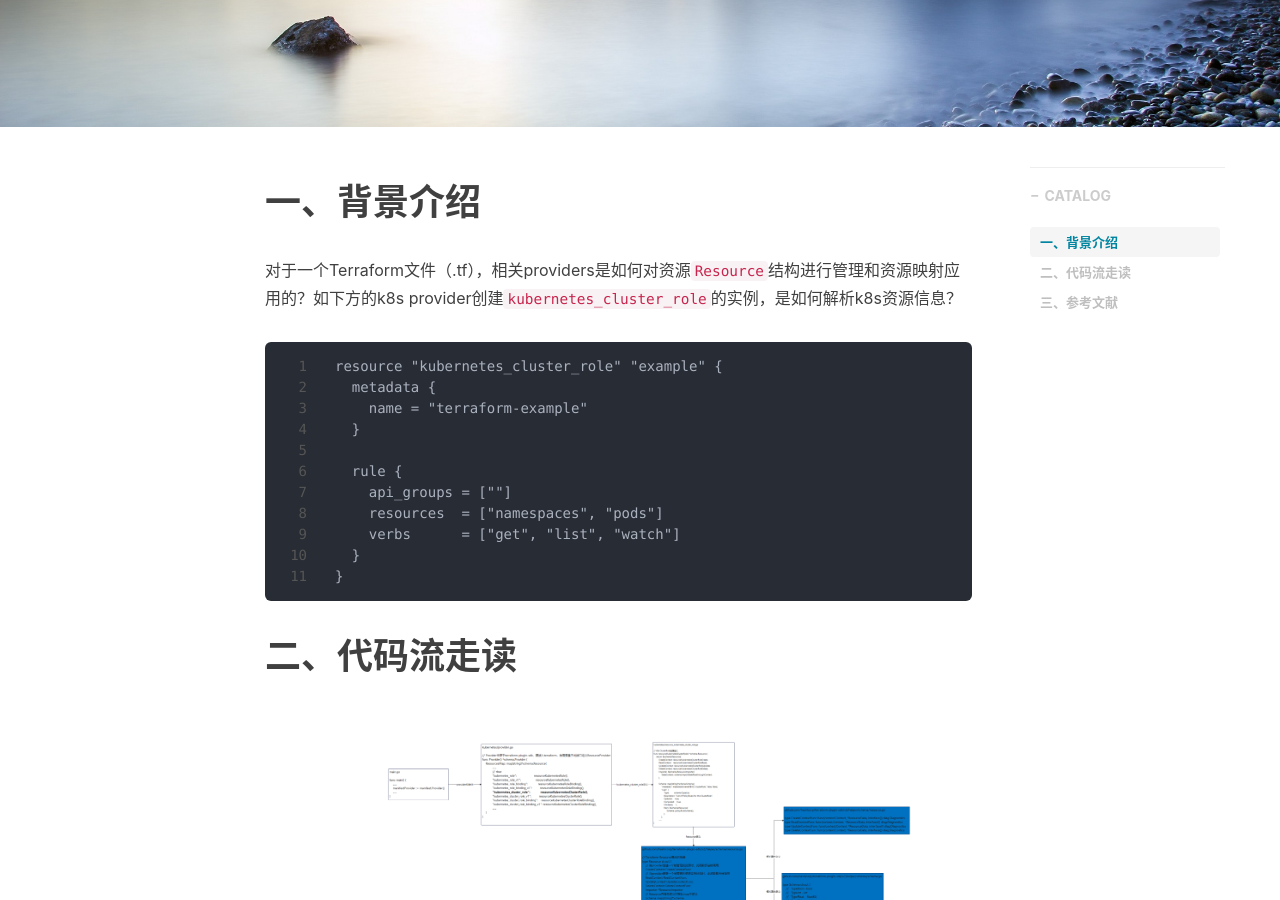
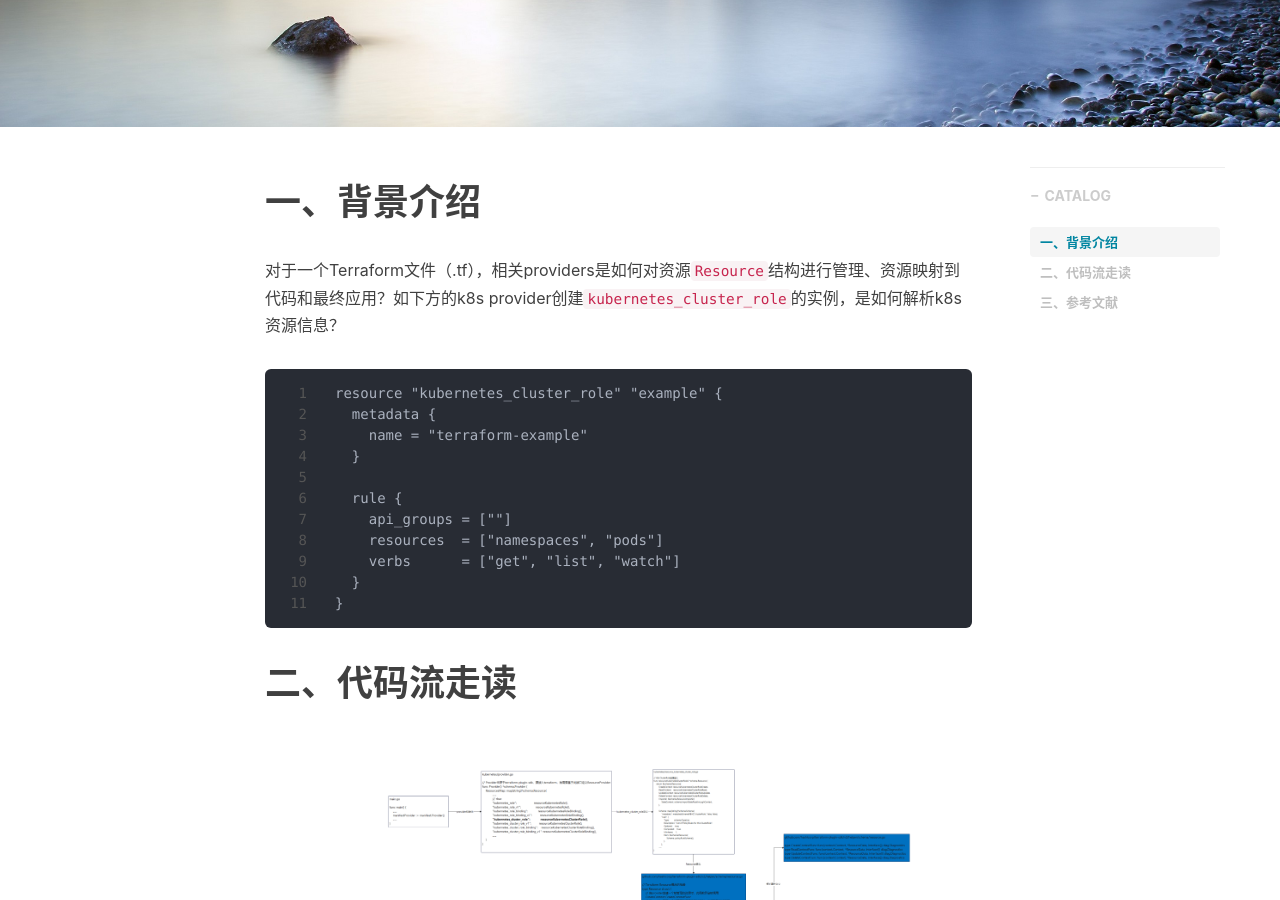
Before and after one commit to shihai1991/shihai1991.github.io, a Jekyll site: the page built from _posts/2022-10-31-provider如何解析tf配置文件.md, in a window 1280 px wide and 900 px high, scrolled down 390 px. Built offline with Jekyll 4.4.1, drawn with Linux system fonts in a browser that asks for light colours; nearby versions of some CDN libraries; comment, search, counter and statistics services are not loaded.

Commit message:
Update 2022-10-31-provider如何解析tf配置文件.md

````diff
--- a/_posts/2022-10-31-provider如何解析tf配置文件.md
+++ b/_posts/2022-10-31-provider如何解析tf配置文件.md
@@ -9,7 +9,7 @@ tags:
 time: '2022.10.31 20:54:00'
 ---
 # 一、背景介绍
-对于一个Terraform文件（.tf），相关providers是如何对资源`Resource`结构进行管理和资源映射应用的？如下方的k8s provider创建`kubernetes_cluster_role`的实例，是如何解析k8s资源信息？
+对于一个Terraform文件（.tf），相关providers是如何对资源`Resource`结构进行管理、资源映射到代码和最终应用？如下方的k8s provider创建`kubernetes_cluster_role`的实例，是如何解析k8s资源信息？
 
 ```
 resource "kubernetes_cluster_role" "example" {
````
